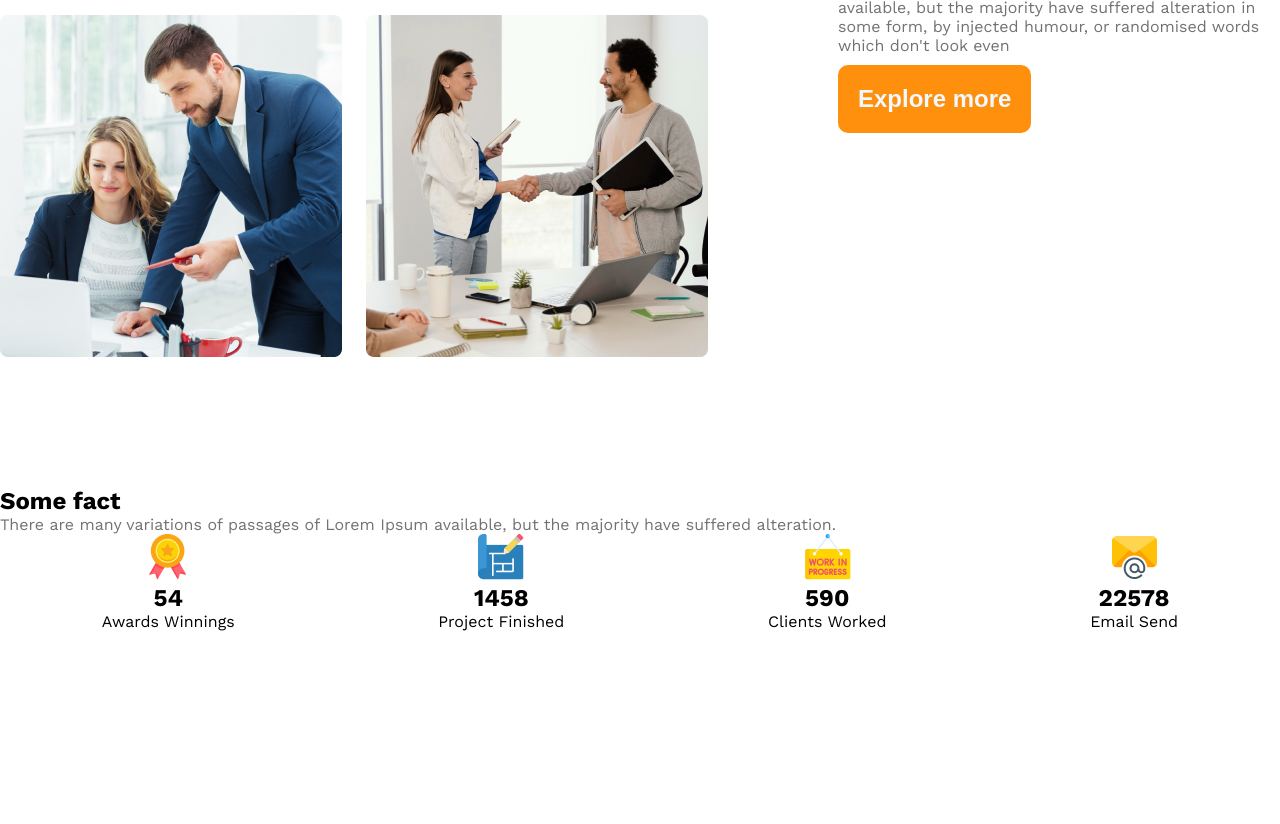
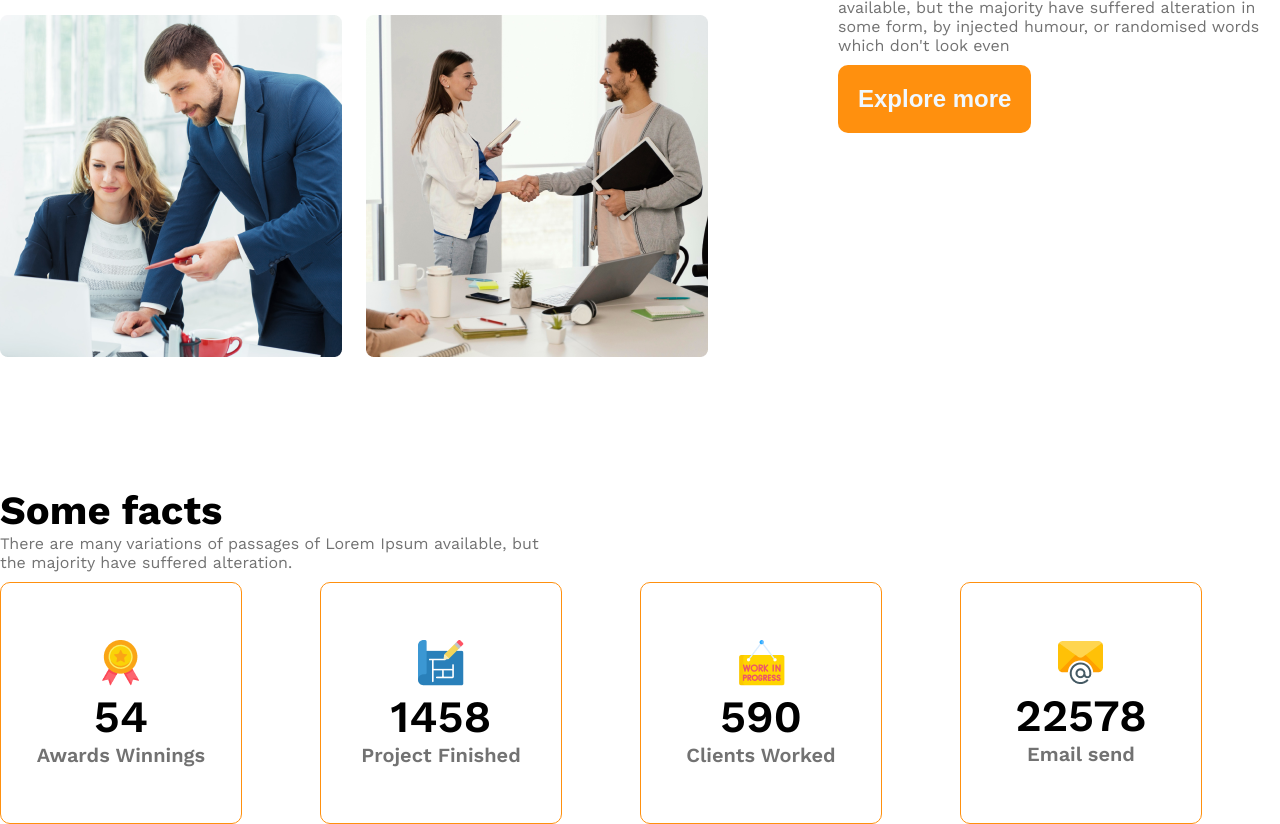
Before and after one commit to arman418web/g3-projects, a plain HTML site: page index.html in a window 1280 px wide. Shown: the part 1524-2348 px from the top of the page. Before the commit the page ends 2155 px from the top, so only its background shows below. Drawn offline with nearby package versions, Linux system fonts and the light colour scheme.

Commit message:
make some facts section and added some icone border etc

```diff
--- a/index.html
+++ b/index.html
@@ -55,28 +55,41 @@
 
       <!-- some facts -->
        <section class="some-facts">
-        <h2 class="section-title"> Some fact</h2>
-        <p class="dark-3">There are many variations of passages of Lorem Ipsum available, but the majority have suffered alteration.</p>
-        <div class="fact-container display-flex">
-            <div class="facts">
-                <img src="images/icons/ribon.png" alt="">
-                <h2>54</h2>
-                <p>Awards Winnings</p>
+        <h2 class="section-title"> Some facts</h2>
+        <p class="dark-3 fact-description">There are many variations of passages of Lorem Ipsum available, but the majority have suffered alteration.</p>
+
+
+
+        <div class="facts-container">
+              <div class="fact-card display-flex">
+               <div>
+                  <img  class="fact-icon" src="images/icons/ribon.png" alt="">
+                <h3 class="fact-number">54</h3>
+               <h5 class="fact-name dark-3">Awards Winnings</h5>
+               </div>
             </div>
-            <div class="facts">
-                <img src="images/icons/projects.png" alt="">
-                <h2>1458</h2>
-                <p>Project Finished</p>
+
+
+
+            <div class="fact-card display-flex">
+               <div>
+                 <img class="fact-icon"  src="images/icons/projects.png" alt="">
+                <h3 class="fact-number">1458</h3>
+                <h5 class="fact-name dark-3">Project Finished</h5>
+               </div>
             </div>
-            <div class="facts">
-                <img src="images/icons/customers.png" alt="">
-                <h2>590</h2>
-                <p>Clients Worked</p>
+            <div class="fact-card display-flex">
+               <div>
+                 <img class="fact-icon"  src="images/icons/customers.png" alt="">
+                <h3 class="fact-number">590</h3>
+               <h5 class="fact-name dark-3">Clients Worked</h5>
+               </div>
             </div>
-            <div class="facts">
-                <img src="images/icons/email.png" alt="">
-                <h2>22578</h2>
-                <p>Email Send</p>
+            <div class="fact-card display-flex">
+               <div> <img class="fact-icon"  src="images/icons/email.png" alt="">
+                <h3 class="fact-number">22578</h3>
+                <h5 class="fact-name dark-3">Email send</h5>
+            </div>
             </div>
 
         </div>
--- a/style/style.css
+++ b/style/style.css
@@ -134,11 +134,38 @@ font-size: 2.8rem;
     color: rgb(255, 144, 14);
 }
 /* facts section styles */
-.fact-container{
-    justify-content: space-around;
-    align-items: center;
-    text-align: center;
+.section-title{
+    font-size: 2.50rem;
+}
+.facts-container{
 
+    display: grid;
+    grid-template-columns: repeat(4,1fr);
+
+
+}
+
+.fact-card{
+ border: 1px solid #FF900E;
+ width: 240px;
+ height: 240px;
+ text-align: center;
+ align-items: center;
+ justify-content: center;
+ border-radius: 10px;
+}
+.fact-number{
+    font-size: 2.8rem;
+    font-weight: 600;
+
+}
+.fact-name{
+    font-size: 1.25rem;
+    font-weight: 600;
+}
+.fact-description{
+    max-width: 542px;
+    margin-bottom: 10px;
 }
 
 
```
